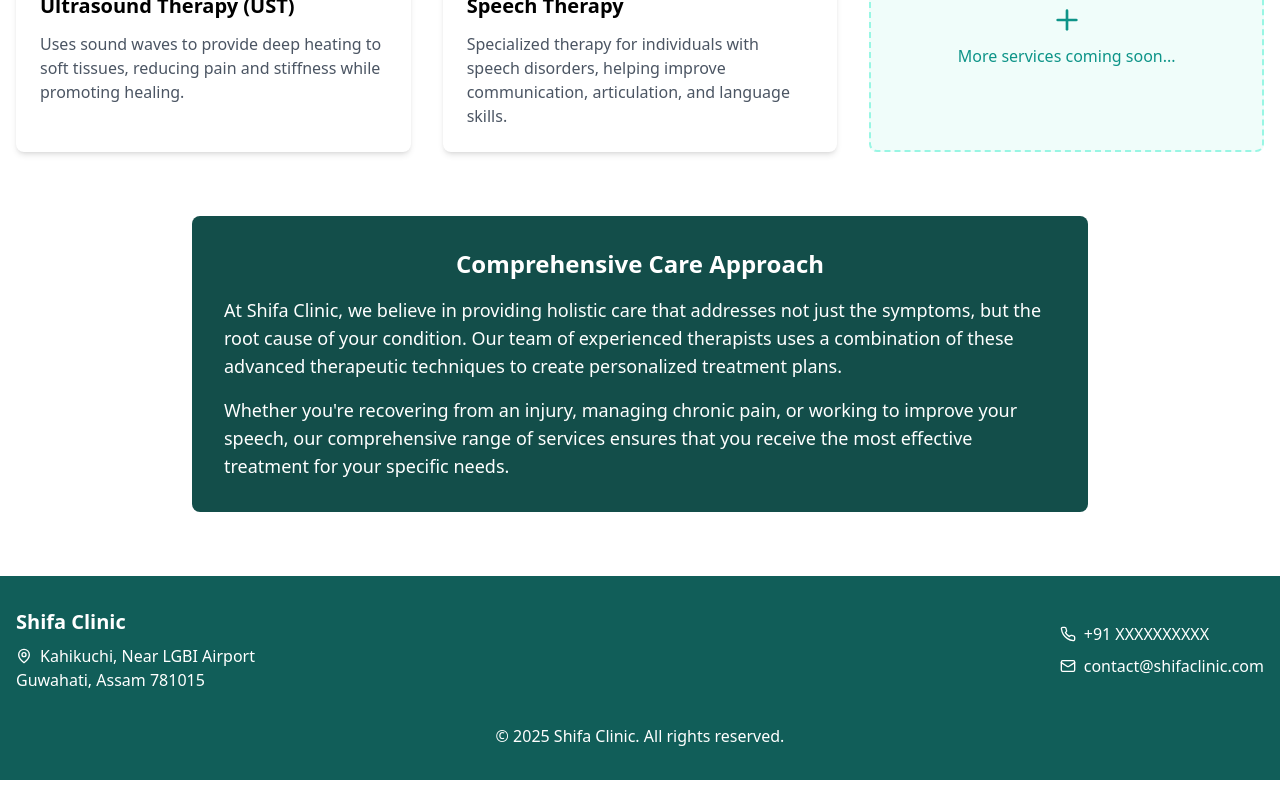
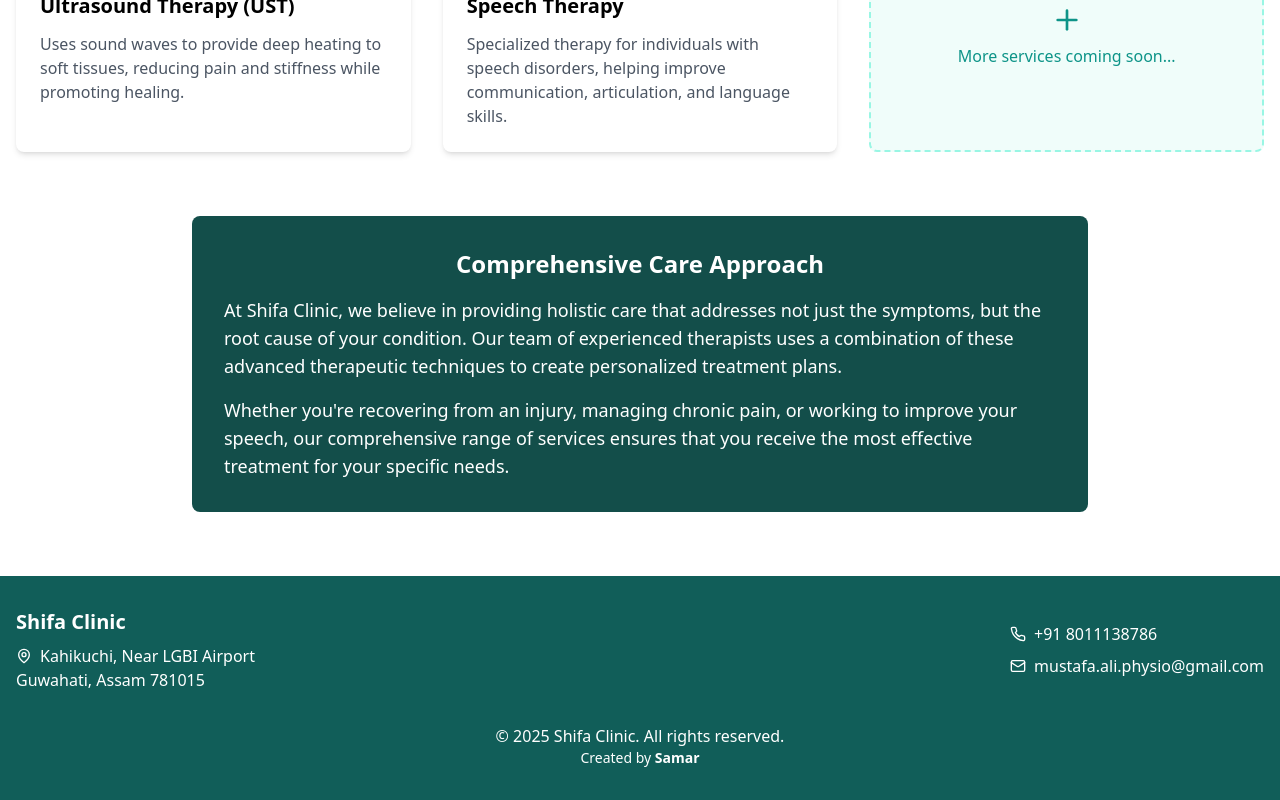
Before and after one commit to sammyifelse/Clinic-Site-, a React (Vite) app: page /services in a window 1280 px wide. Shown: the part 536-1336 px from the top of the page. Built offline with nearby package versions, Linux system fonts and the light colour scheme.

Commit message:
copyright

```diff
--- a/src/components/Footer.tsx
+++ b/src/components/Footer.tsx
@@ -17,16 +17,17 @@ const Footer = () => {
           <div className="flex flex-col space-y-2">
             <div className="flex items-center space-x-2">
               <Phone className="h-4 w-4" />
-              <span>+91 XXXXXXXXXX</span>
+              <span>+91 8011138786</span>
             </div>
             <div className="flex items-center space-x-2">
               <Mail className="h-4 w-4" />
-              <span>contact@shifaclinic.com</span>
+              <span>mustafa.ali.physio@gmail.com</span>
             </div>
           </div>
         </div>
         <div className="text-center mt-8">
           <p>&copy; {new Date().getFullYear()} Shifa Clinic. All rights reserved.</p>
+          <p className="text-sm">Created by <span className="font-semibold">Samar</span></p>
         </div>
       </div>
     </footer>
```
